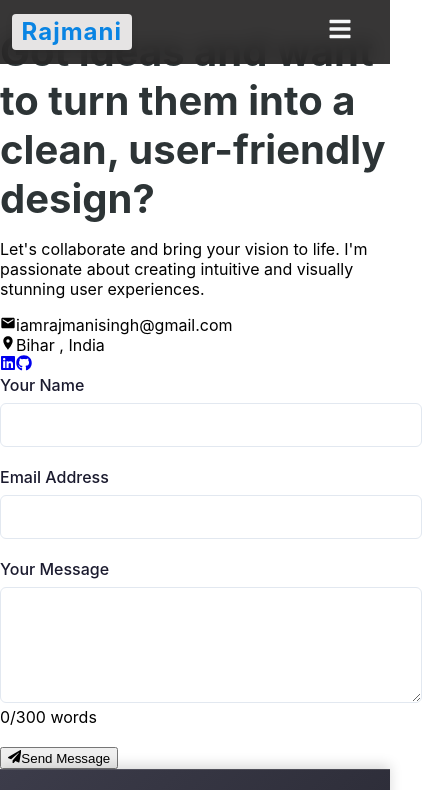
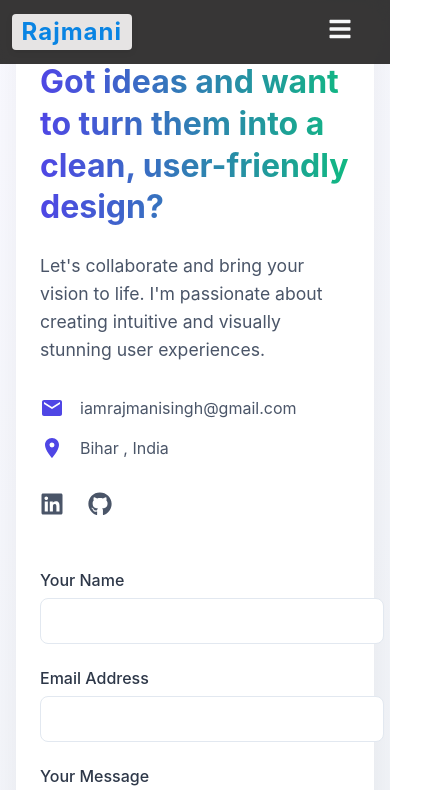
Before and after one commit to iamrajmani/rajmani-portfolio, a React (Create React App) app: page /contact in a window 390 px wide. Shown: the top 790 px of the page, 422 px wide, since content can reach past the window. Built offline with nearby package versions, Linux system fonts and the light colour scheme.

Commit message:
Contact.css

```diff
--- a/src/pages/Contact/Contact.css
+++ b/src/pages/Contact/Contact.css
@@ -1,186 +1,197 @@
 /* Base Styles */
-.contact-page {
-  padding: 40px 30px;
+.contact-container {
+  min-height: 100vh;
+  display: flex;
+  align-items: center;
+  padding: 2rem;
+  background: linear-gradient(135deg, #f9f9ff 0%, #eef1f5 100%);
+  font-family: 'Inter', sans-serif;
+}
+
+.contact-content {
   max-width: 1200px;
   margin: 0 auto;
+  display: grid;
+  grid-template-columns: 1fr 1fr;
+  gap: 3rem;
+  background: white;
+  border-radius: 20px;
+  padding: 3rem;
+  box-shadow: 0 15px 30px rgba(0, 0, 0, 0.05);
 }
 
-.contact-title {
-  text-align: center;
-  margin-bottom: 40px;
-  color: #1a1a2e;
+.contact-heading {
   font-size: 2.5rem;
+  font-weight: 700;
+  color: #2d3748;
+  margin-bottom: 1.5rem;
+  line-height: 1.3;
+  background: linear-gradient(90deg, #4f46e5, #10b981);
+  -webkit-background-clip: text;
+  -webkit-text-fill-color: transparent;
 }
 
-.contact-container {
-  display: grid;
-  grid-template-columns: repeat(auto-fit, minmax(350px, 1fr));
-  gap: 30px;
+.contact-subheading {
+  font-size: 1.1rem;
+  color: #4a5568;
+  margin-bottom: 2rem;
+  line-height: 1.6;
 }
 
-/* Shared Box Styles */
-.contact-box {
-  background: white;
-  border-radius: 12px;
-  padding: 30px;
-  box-shadow: 0 5px 15px rgba(0, 0, 0, 0.1);
-  transition: transform 0.3s ease, box-shadow 0.3s ease;
+/* Contact Info */
+.contact-info {
+  margin: 2rem 0;
 }
 
-.contact-box:hover {
-  transform: translateY(-5px);
-  box-shadow: 0 10px 25px rgba(0, 0, 0, 0.15);
+.info-item {
+  display: flex;
+  align-items: center;
+  margin-bottom: 1rem;
+  color: #4a5568;
 }
 
-.box-header {
-  display: flex;
-  align-items: center;
-  gap: 15px;
-  margin-bottom: 30px;
+.info-icon {
+  font-size: 1.5rem;
+  margin-right: 1rem;
+  color: #4f46e5;
 }
 
-.box-icon {
-  font-size: 1.8rem;
-  color: #0984e3;
+/* Social Links */
+.social-links {
+  display: flex;
+  gap: 1.5rem;
+  margin-top: 2rem;
 }
 
-.box-header h2 {
-  margin: 0;
-  color: #1a1a2e;
-  font-size: 1.8rem;
+.social-link {
+  font-size: 1.5rem;
+  color: #4a5568;
+  transition: all 0.3s ease;
 }
 
-/* Schedule a Call Box */
-.schedule-box {
+.social-link:hover {
+  color: #4f46e5;
+  transform: translateY(-3px);
+}
+
+/* Contact Form */
+.contact-form {
   display: flex;
   flex-direction: column;
 }
 
-.contact-methods {
-  display: flex;
-  flex-direction: column;
-  gap: 25px;
-  margin-bottom: 30px;
-}
-
-.contact-method {
-  display: flex;
-  gap: 15px;
-  align-items: center;
-}
-
-.method-icon {
-  font-size: 1.5rem;
-  color: #0984e3;
-  min-width: 30px;
-}
-
-.contact-method h3 {
-  margin: 0 0 5px 0;
-  color: #1a1a2e;
-  font-size: 1.2rem;
-}
-
-.contact-method p {
-  margin: 0;
-  color: #4a5568;
-}
-
-.schedule-button {
-  display: inline-block;
-  background: #0984e3;
-  color: white;
-  padding: 12px 25px;
-  border-radius: 6px;
-  text-decoration: none;
-  text-align: center;
-  font-weight: 500;
-  margin-top: auto;
-  transition: background 0.3s ease;
-}
-
-.schedule-button:hover {
-  background: #0984e3;
-}
-
-/* Write to Me Box */
 .form-group {
-  margin-bottom: 20px;
+  margin-bottom: 1.5rem;
 }
 
 .form-group label {
   display: block;
-  margin-bottom: 8px;
-  color: #1a1a2e;
+  margin-bottom: 0.5rem;
   font-weight: 500;
+  color: #2d3748;
 }
 
 .form-group input,
 .form-group textarea {
   width: 100%;
-  padding: 12px 15px;
+  padding: 0.8rem 1rem;
   border: 1px solid #e2e8f0;
-  border-radius: 6px;
+  border-radius: 8px;
   font-size: 1rem;
-  transition: border-color 0.3s ease;
+  transition: all 0.3s ease;
 }
 
 .form-group input:focus,
 .form-group textarea:focus {
   outline: none;
-  border-color: #0984e3;
+  border-color: #4f46e5;
+  box-shadow: 0 0 0 3px rgba(79, 70, 229, 0.1);
+}
+
+.form-group.has-error input,
+.form-group.has-error textarea {
+  border-color: #ef4444;
+}
+
+.form-group.has-error input:focus,
+.form-group.has-error textarea:focus {
+  box-shadow: 0 0 0 3px rgba(239, 68, 68, 0.1);
 }
 
 .form-group textarea {
   resize: vertical;
 }
 
-.submit-button {
-  background: #1a1a2e;
+/* Error Message */
+.error-message {
+  color: #ef4444;
+  font-size: 0.8rem;
+  margin-top: 0.3rem;
+  display: block;
+}
+
+.message-counter {
+  font-size: 0.8rem;
+  color: #6b7280;
+  text-align: right;
+  margin-top: 0.3rem;
+}
+
+/* Submit Button */
+.submit-btn {
+  display: inline-flex;
+  align-items: center;
+  justify-content: center;
+  padding: 0.8rem 2rem;
+  background: linear-gradient(135deg, #4f46e5 0%, #7c3aed 100%);
   color: white;
   border: none;
-  padding: 12px 25px;
-  border-radius: 6px;
+  border-radius: 8px;
   font-size: 1rem;
   font-weight: 500;
   cursor: pointer;
-  width: 100%;
-  transition: background 0.3s ease;
+  transition: all 0.3s ease;
+  margin-top: 0.5rem;
 }
 
-.submit-button:hover {
-  background: #0984e3;
+.submit-btn:hover {
+  transform: translateY(-2px);
+  box-shadow: 0 10px 20px rgba(61, 90, 254, 0.2);
+}
+
+.btn-icon {
+  margin-right: 0.5rem;
+}
+
+/* Success Message */
+.success-message {
+  margin-top: 1.5rem;
+  padding: 1rem;
+  background: #f0fdf4;
+  color: #10b981;
+  border-radius: 8px;
+  text-align: center;
+  font-weight: 500;
 }
 
 /* Responsive Design */
 @media (max-width: 768px) {
-  .contact-container {
+  .contact-content {
     grid-template-columns: 1fr;
+    padding: 2rem;
   }
 
-  .contact-title {
+  .contact-heading {
     font-size: 2rem;
   }
 }
 
-/* Dark Mode Support */
-[data-theme="dark"] .contact-box {
-  background: #1a1a2e;
+@media (max-width: 480px) {
+  .contact-container {
+    padding: 1rem;
+  }
+
+  .contact-content {
+    padding: 1.5rem;
+  }
 }
-
-[data-theme="dark"] .box-header h2,
-[data-theme="dark"] .contact-method h3,
-[data-theme="dark"] .form-group label {
-  color: #f8f9fa;
-}
-
-[data-theme="dark"] .contact-method p {
-  color: #cbd5e0;
-}
-
-[data-theme="dark"] .form-group input,
-[data-theme="dark"] .form-group textarea {
-  background: #2d3748;
-  border-color: #4a5568;
-  color: #f8f9fa;
-}
```
